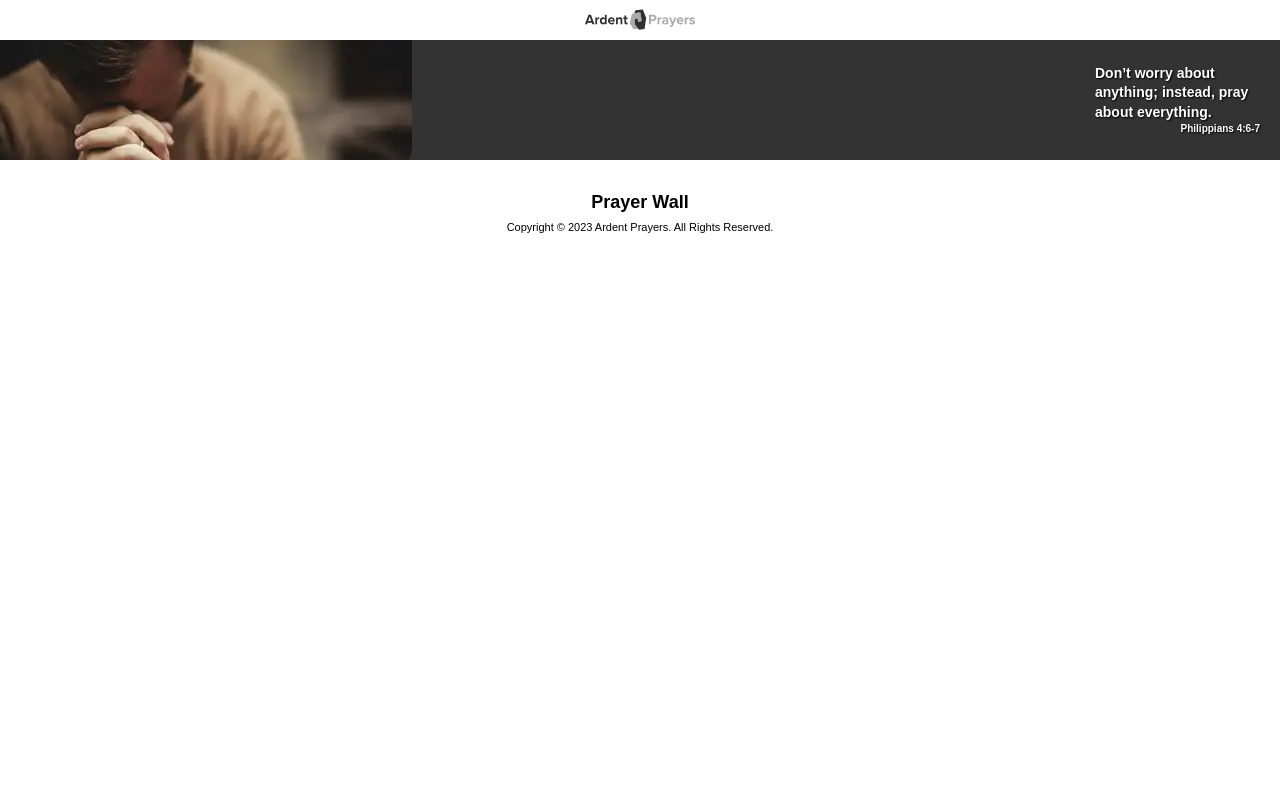
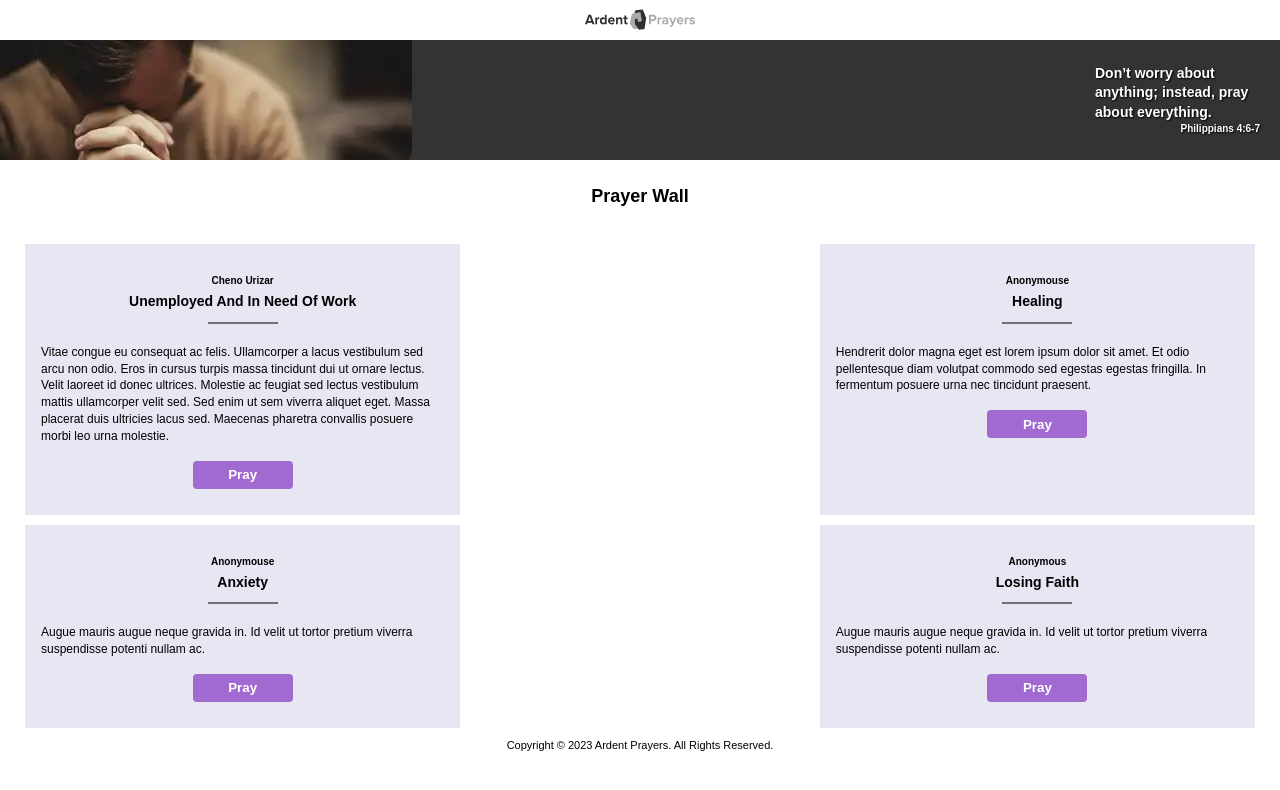
Before and after one commit to codeengie/ardent-prayers, a React (Vite) app: page / in a window 1280 px wide. Shown: the top 790 px of the page. Built offline with nearby package versions, Linux system fonts and the light colour scheme.

Commit message:
PrayerWall Module and Components
Created the following components:

- Button
- Card

These were added to PrayerWall module along with some new styles. I'm
still working on the layout of the prayer requests.

```diff
--- /dev/null
+++ b/src/components/Button/Button.jsx
@@ -0,0 +1,12 @@
+import './Button.scss';
+
+const Button = (props) => {
+	return (
+		<button
+			className={`${props.cName} button`}
+			disabled={props.disableButton}
+			type="button">{props.text}</button>
+	)
+}
+
+export default Button;
--- /dev/null
+++ b/src/components/Button/Button.scss
@@ -0,0 +1,13 @@
+.button {
+	background-color: var(--amethyst);
+	border-radius: 4px;
+	color: var(--white);
+	font-weight: var(--weight-semibold);
+	height: 28px;
+	width: 100px;
+
+	&:disabled {
+		background-color: var(--mobster);
+		cursor: not-allowed;
+	}
+}
--- /dev/null
+++ b/src/components/Card/Card.jsx
@@ -0,0 +1,15 @@
+import './Card.scss';
+import Button from '../Button/Button.jsx';
+
+const Card = (props) => {
+	return (
+		<div className="card">
+			<h1 className="card__name">{props.data.name}</h1>
+			<h2 className="card__title">{props.data.title}</h2>
+			<p className="card__message">{props.data.message}</p>
+			<Button cName="card__button" text="Pray"/>
+		</div>
+	)
+}
+
+export default Card;
--- /dev/null
+++ b/src/components/Card/Card.scss
@@ -0,0 +1,36 @@
+.card {
+	align-items: center;
+	background-color: var(--snuff);
+	display: flex;
+	flex-flow: column;
+	padding: 30px 16px 26px;
+
+	&__button {
+		margin-top: 16px;
+	}
+
+	&__name {
+		font-size: 1rem;
+	}
+
+	&__message {
+		font-size: 1.2rem;
+		margin-top: 20px;
+	}
+
+	&__title {
+		align-items: center;
+		display: flex;
+		flex-flow: column;
+		font-size: 1.4rem;
+		margin-top: 4px;
+
+		&::after {
+			background-color: var(--dove-gray);
+			content: '';
+			height: 2px;
+			margin-top: 10px;
+			width: 70px;
+		}
+	}
+}
--- a/src/components/modules/PrayerWall/PrayerWall.jsx
+++ b/src/components/modules/PrayerWall/PrayerWall.jsx
@@ -1,9 +1,47 @@
 import './PrayerWall.scss';
+import Card from '../../Card/Card.jsx';
 
 const PrayerWall = () => {
+	let content = null;
+	// Pseudo data @todo Remove once API is implemented
+	const prayers = [
+		{
+			id: 'd9dc055b-65cf-4b46-a299-42bd273cdeeb',
+			name: 'Cheno Urizar',
+			title: 'Unemployed And In Need Of Work',
+			message: 'Vitae congue eu consequat ac felis. Ullamcorper a lacus vestibulum sed arcu non odio. Eros in cursus turpis massa tincidunt dui ut ornare lectus. Velit laoreet id donec ultrices. Molestie ac feugiat sed lectus vestibulum mattis ullamcorper velit sed. Sed enim ut sem viverra aliquet eget. Massa placerat duis ultricies lacus sed. Maecenas pharetra convallis posuere morbi leo urna molestie.'
+		},
+		{
+			id: '817f6cc5-a58d-426c-8b08-04d8996f41ce',
+			name: 'Anonymouse',
+			title: 'Healing',
+			message: 'Hendrerit dolor magna eget est lorem ipsum dolor sit amet. Et odio pellentesque diam volutpat commodo sed egestas egestas fringilla. In fermentum posuere urna nec tincidunt praesent.'
+		},
+		{
+			id: '4125520d-3e84-473f-837d-fc897a70129d',
+			name: 'Anonymouse',
+			title: 'Anxiety',
+			message: 'Augue mauris augue neque gravida in. Id velit ut tortor pretium viverra suspendisse potenti nullam ac.'
+		},
+		{
+			id: '913d44bc-6774-4602-b0a3-3cf955e9c3d6',
+			name: 'Anonymous',
+			title: 'Losing Faith',
+			message: 'Augue mauris augue neque gravida in. Id velit ut tortor pretium viverra suspendisse potenti nullam ac.'
+		}
+	];
+
+// Output prayer requests
+	if (prayers.length > 0) {
+		content = prayers.map(prayer => <Card key={prayer.id} data={prayer}/>);
+	}
+
 	return (
 		<div className="prayer-wall">
 			<h1 className="prayer-wall__title">Prayer Wall</h1>
+			<div className="prayer-wall__content">
+				{content}
+			</div>
 		</div>
 	)
 }
--- a/src/components/modules/PrayerWall/PrayerWall.scss
+++ b/src/components/modules/PrayerWall/PrayerWall.scss
@@ -1,8 +1,20 @@
 .prayer-wall {
-	padding: 30px 20px 0;
+	padding: 24px 20px 0;
+
+	&__content {
+		display: flex;
+		flex-wrap: wrap;
+		justify-content: space-between;
+
+		.card {
+			flex: 0 0 calc(33.33% - 10px);
+			margin: 5px;
+		}
+	}
 
 	&__title {
 		font-size: 1.8rem;
+		margin-bottom: 30px;
 		text-align: center;
 	}
 }
```
Also changed, not shown: public/favicon.svg (added).
